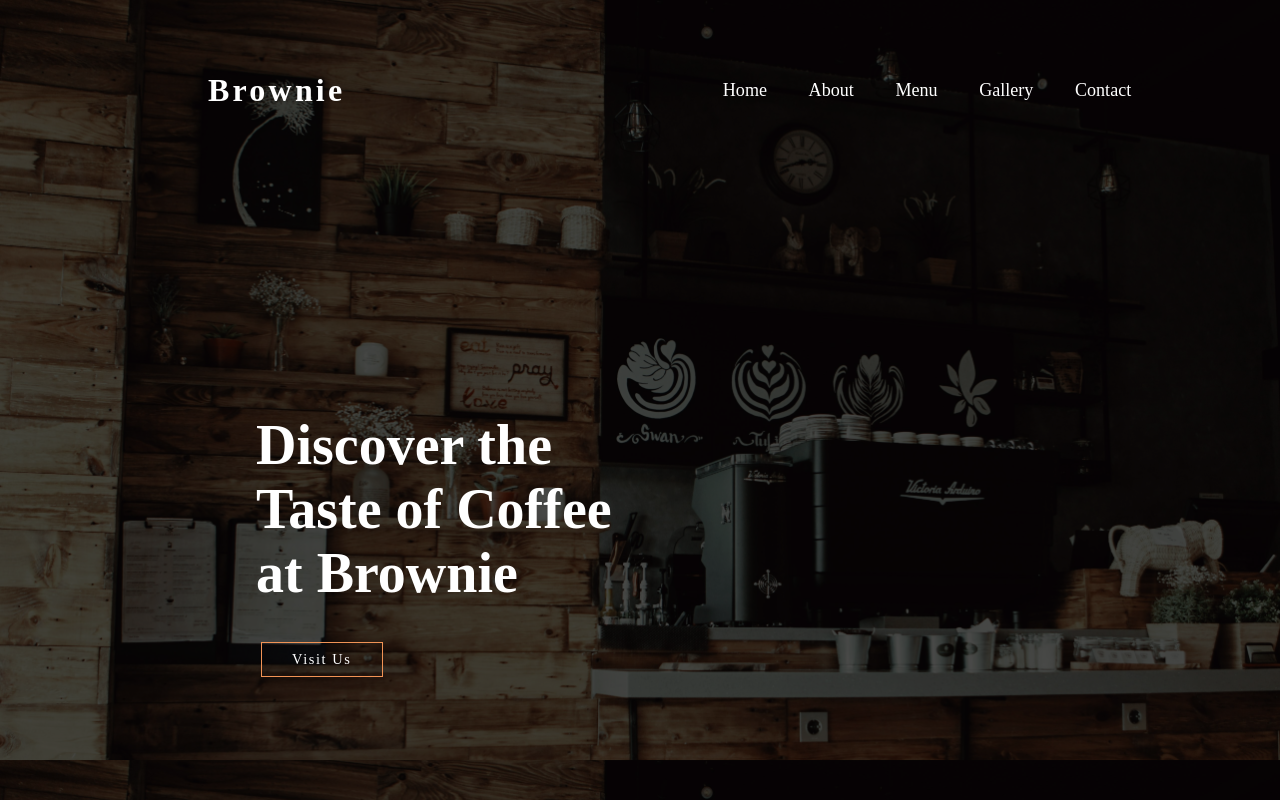
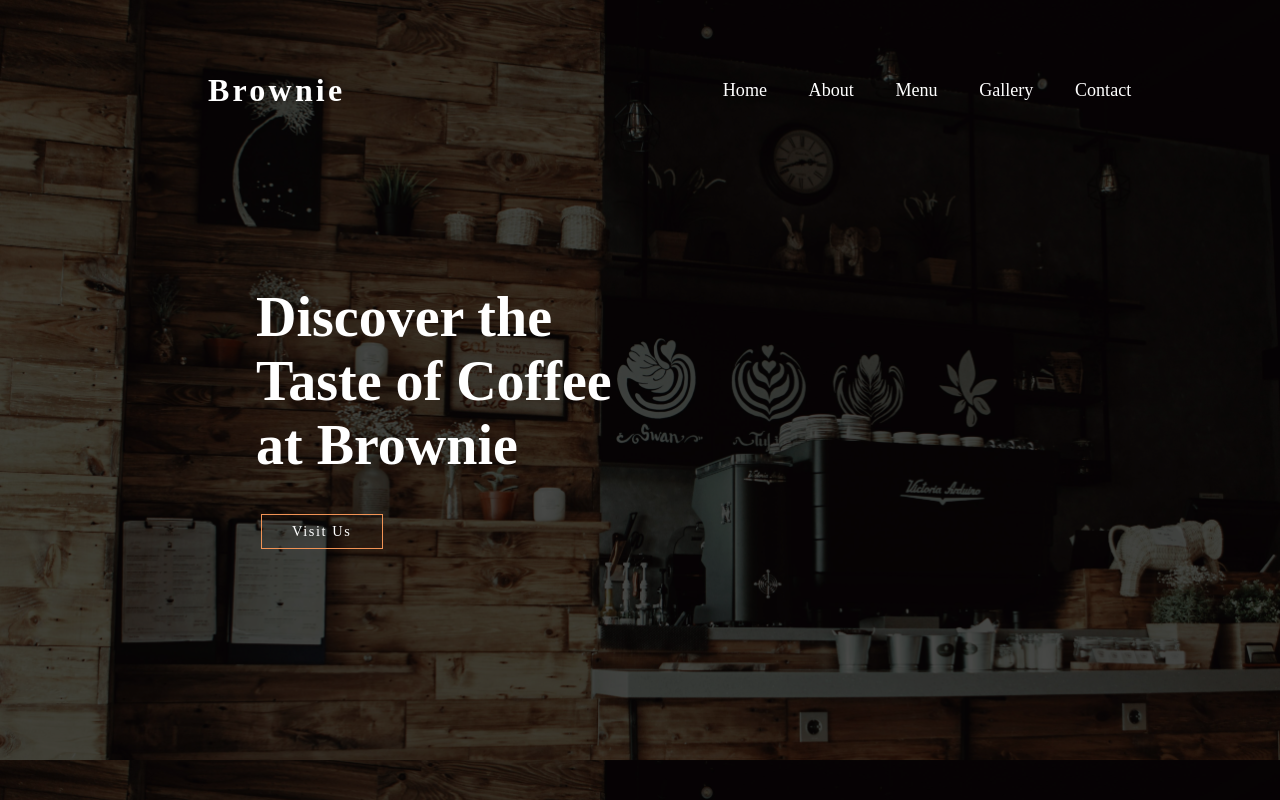
Before and after one commit to Binada-SH/React_coffee_shop_website, a React (Vite) app in the folder coffee_shop/Coffee_Shop/: page / in a window 1280 px wide. Built offline with nearby package versions, Linux system fonts and the light colour scheme.

Commit message:
Hero Title Gap Change

```diff
--- a/coffee_shop/Coffee_Shop/src/App.css
+++ b/coffee_shop/Coffee_Shop/src/App.css
@@ -11,7 +11,7 @@ body {
 
 .hero_title {
     padding-left: 16rem;
-    padding-top: 19rem;
+    padding-top: 11rem;
     align-items: center;
     justify-content: center;
 }
```
